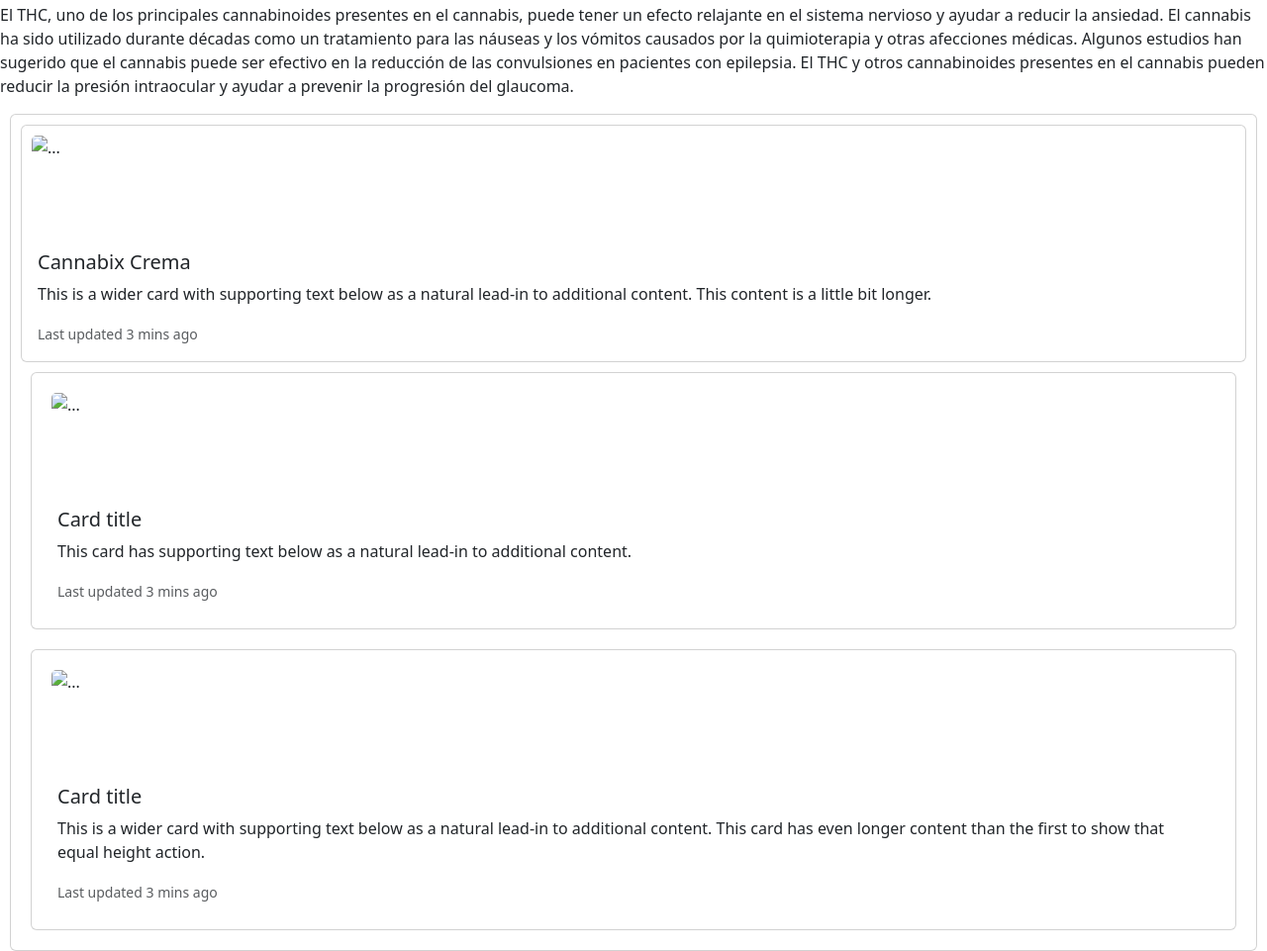
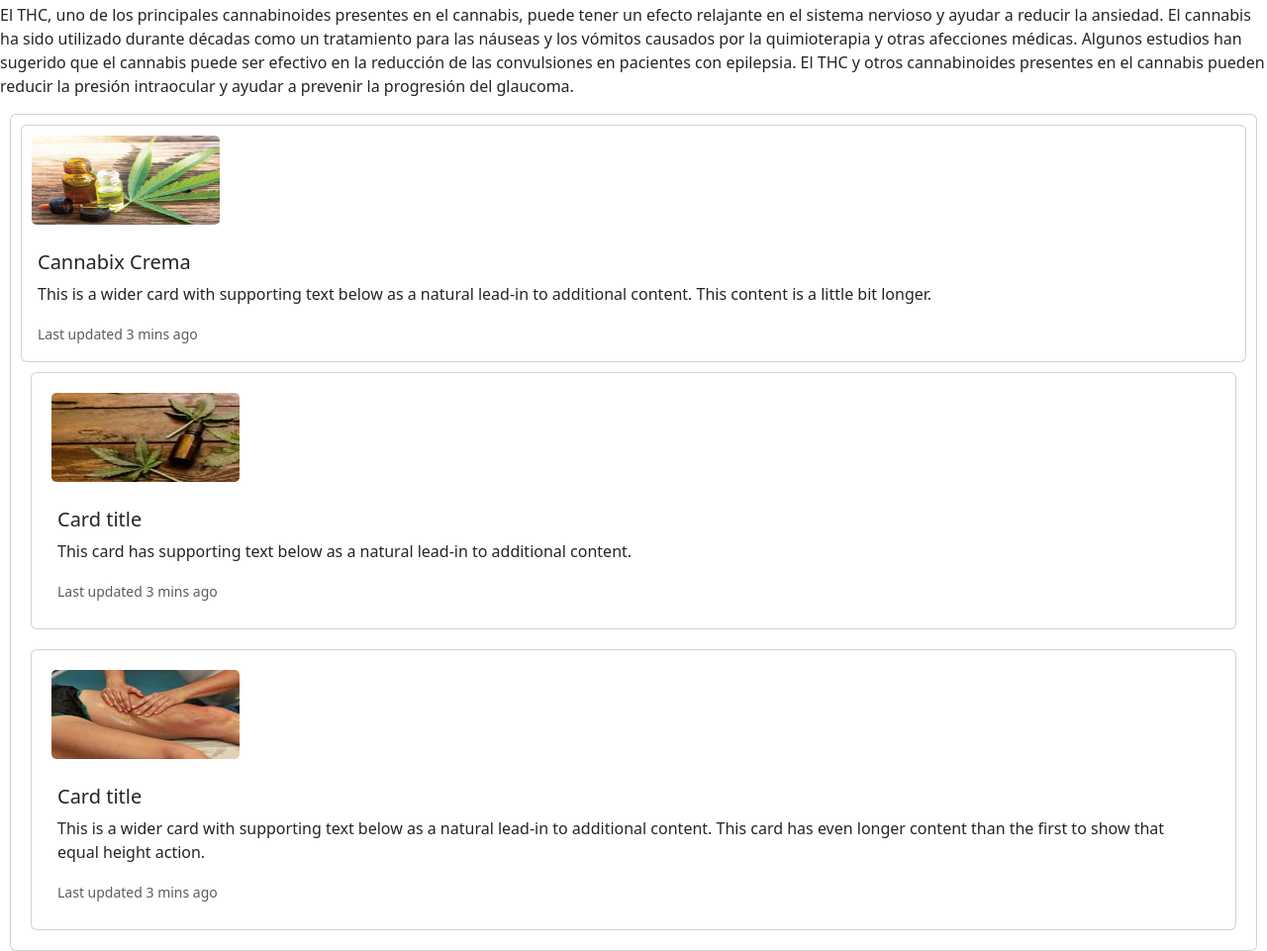
Before and after one commit to Maximiliano2909/venta-aceite-cannabi, a plain HTML site: page index.html in a window 1280 px wide. Shown: the part 352-1313 px from the top of the page at 99% size. Drawn offline with nearby package versions, Linux system fonts and the light colour scheme; the site is published under a folder, as on GitHub Pages, so addresses that start at the root find nothing.

Commit message:
cambios en las fotos

```diff
--- a/index.html
+++ b/index.html
@@ -19,7 +19,7 @@
         <P>El THC, uno de los principales cannabinoides presentes en el cannabis, puede tener un efecto relajante en el sistema nervioso y ayudar a reducir la ansiedad. El cannabis ha sido utilizado durante décadas como un tratamiento para las náuseas y los vómitos causados por la quimioterapia y otras afecciones médicas. Algunos estudios han sugerido que el cannabis puede ser efectivo en la reducción de las convulsiones en pacientes con epilepsia. El THC y otros cannabinoides presentes en el cannabis pueden reducir la presión intraocular y ayudar a prevenir la progresión del glaucoma.</P>
         <div class="card marge">
             <div class="card">
-              <img src="/imagen/FOTO ACEITE 1.jpg" class="card-img-top foto" alt="...">
+              <img src="./imagen/FOTO ACEITE 1.jpg" class="card-img-top foto" alt="...">
               <div class="card-body">
                 <h5 class="card-title">Cannabix Crema </h5>
                 <p class="card-text">This is a wider card with supporting text below as a natural lead-in to additional content. This content is a little bit longer.</p>
@@ -27,7 +27,7 @@
               </div>
             </div>
             <div class="card marge">
-              <img src="/imagen/FOTO ACEITE 2.jpg" class="card-img-top foto" alt="...">
+              <img src="./imagen/FOTO ACEITE 2.jpg" class="card-img-top foto" alt="...">
               <div class="card-body">
                 <h5 class="card-title">Card title</h5>
                 <p class="card-text">This card has supporting text below as a natural lead-in to additional content.</p>
@@ -35,7 +35,7 @@
               </div>
             </div>
             <div class="card marge">
-              <img src="/imagen/FOTO ACEITE 3.jpg" class="card-img-top foto" alt="...">
+              <img src="./imagen/FOTO ACEITE 3.jpg" class="card-img-top foto" alt="...">
               <div class="card-body">
                 <h5 class="card-title">Card title</h5>
                 <p class="card-text">This is a wider card with supporting text below as a natural lead-in to additional content. This card has even longer content than the first to show that equal height action.</p>
```
